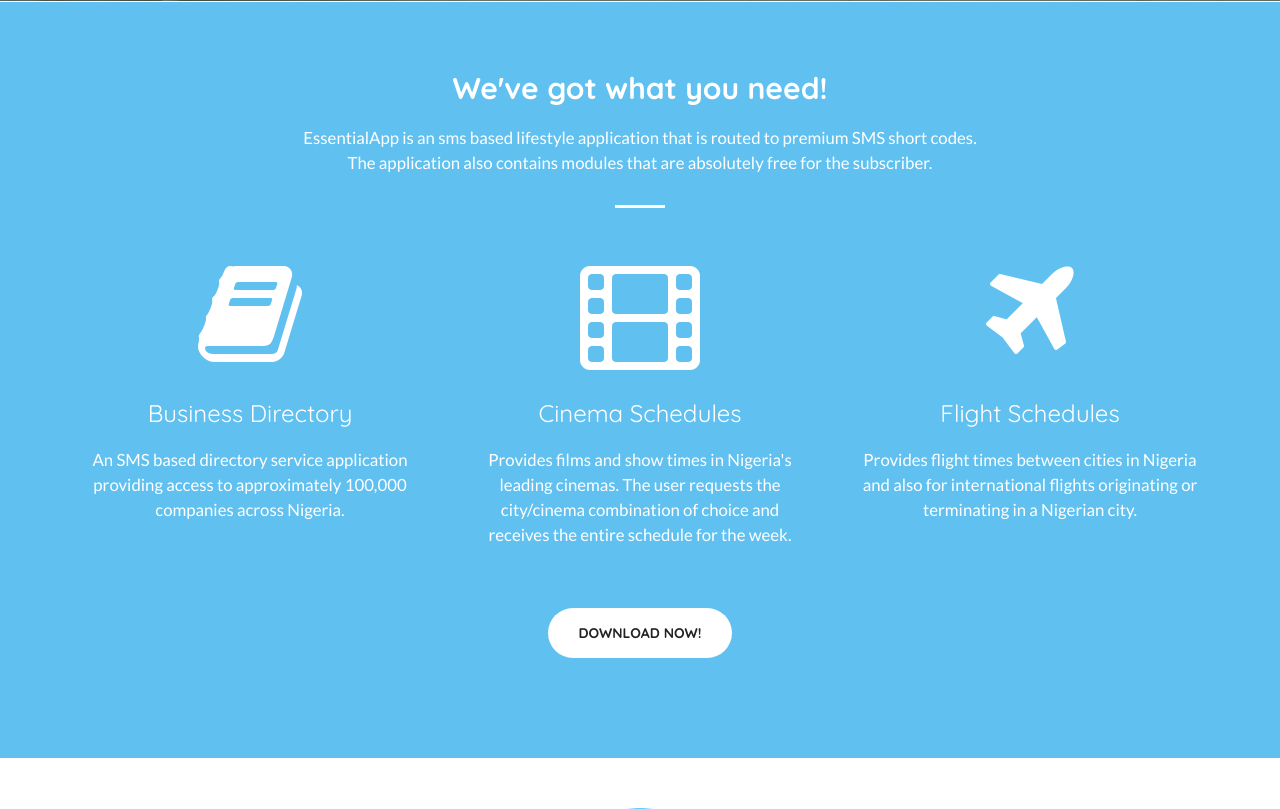
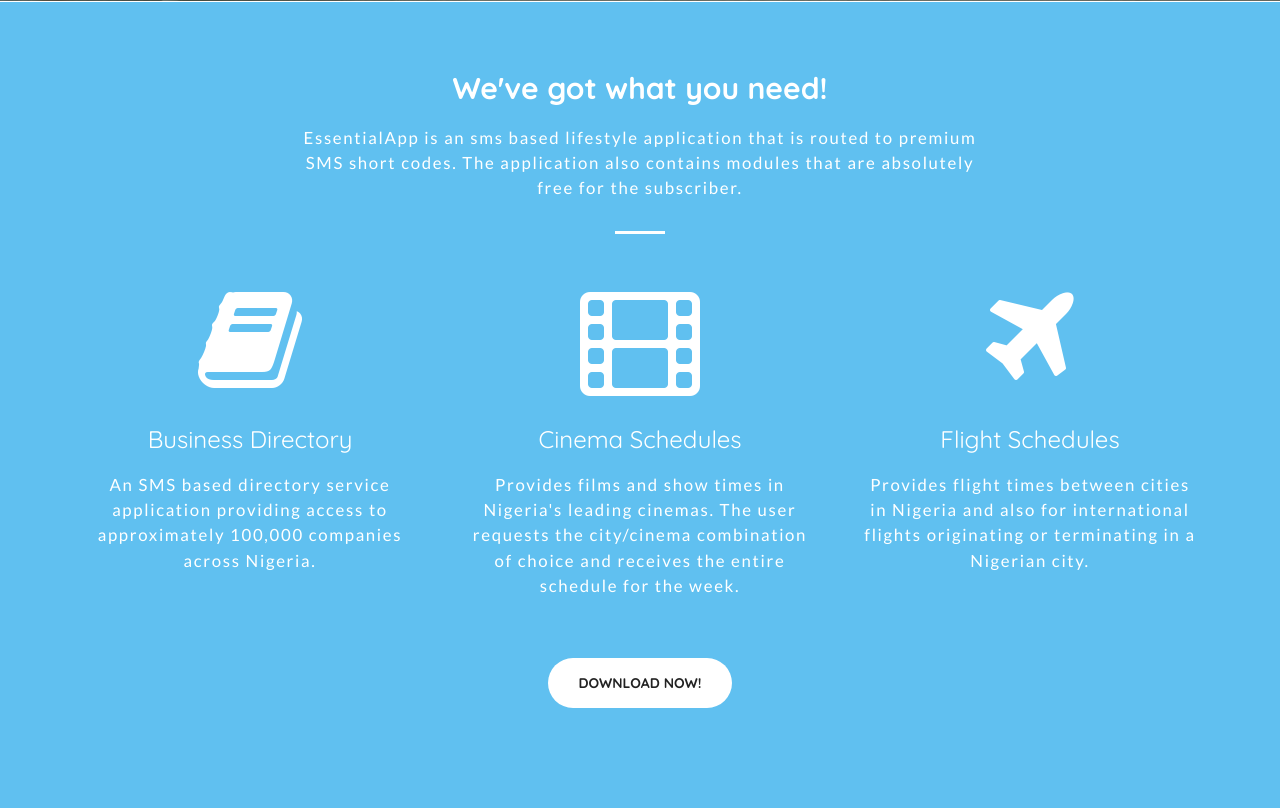
Before and after one commit to one-number/essentialapp, a PHP site: page / in a window 1280 px wide. Shown: the part 798-1607 px from the top of the page. Run offline with PHP 8.4, Linux system fonts and the light colour scheme.

Commit message:
modified feel

```diff
--- a/assets/css/creative.css
+++ b/assets/css/creative.css
@@ -583,6 +583,7 @@
 #about p {
     padding: 10px;
     font-size: 1.2em;
+    letter-spacing: 0.1em;
 }
 
 #contact p i {
```
